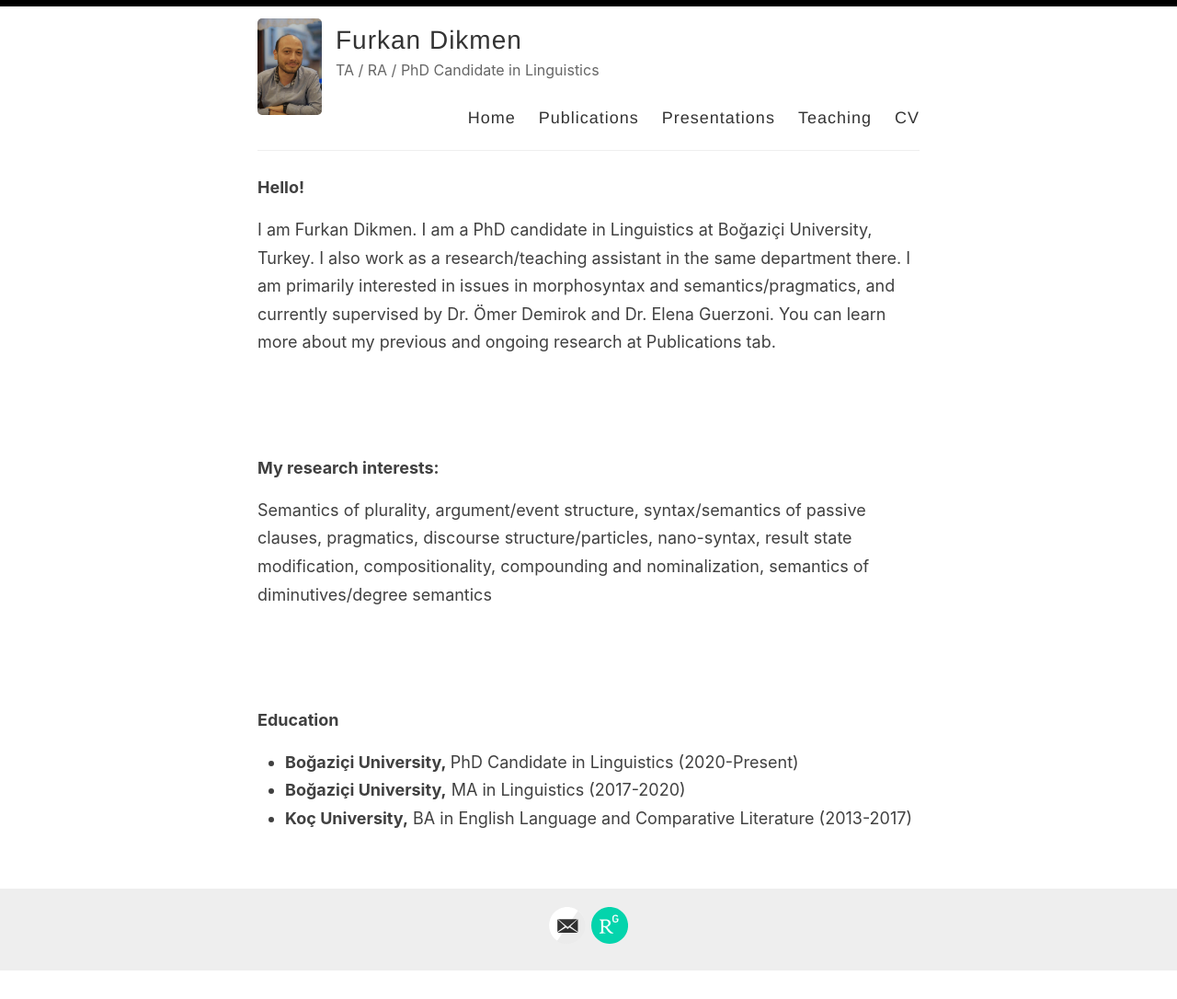
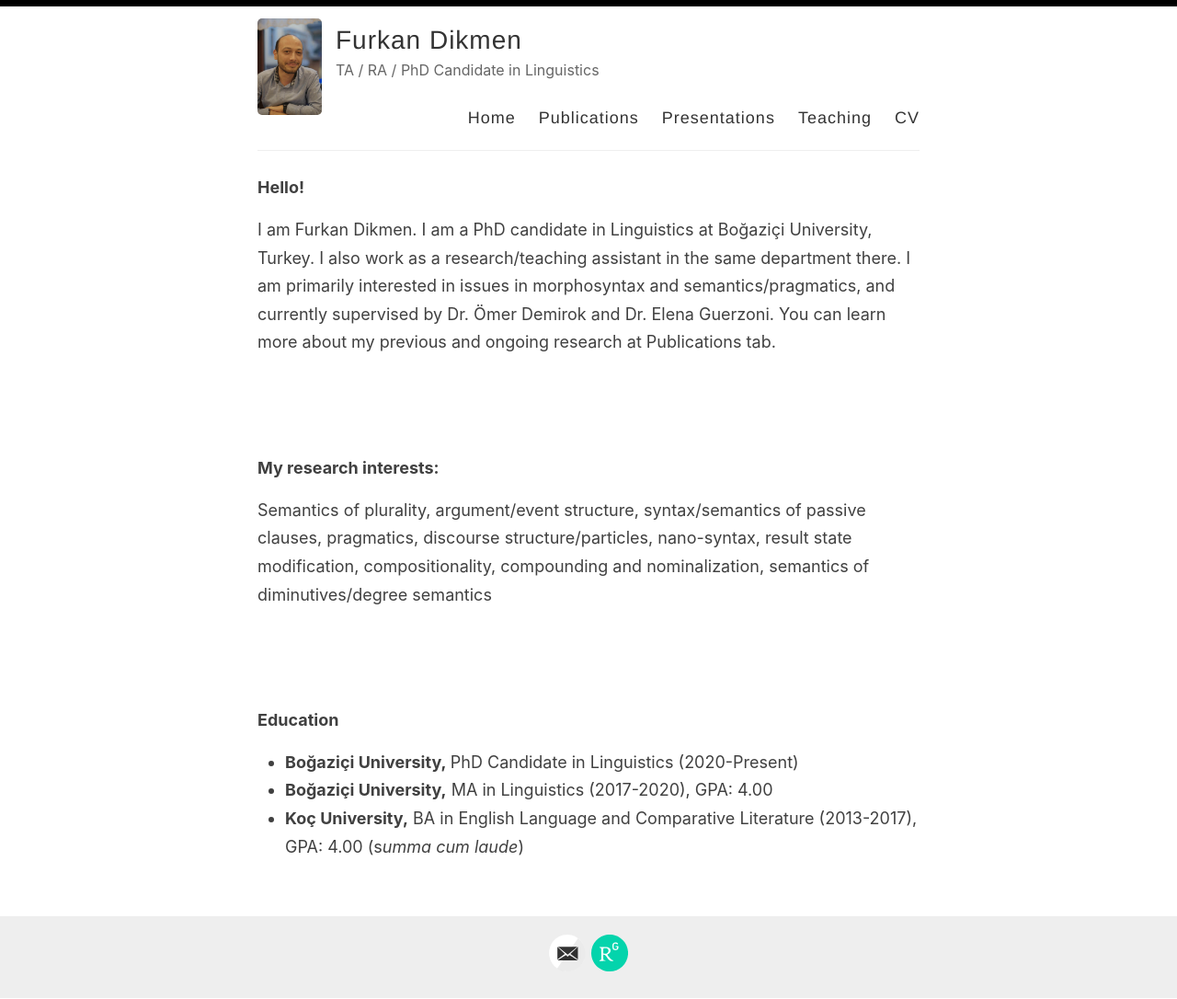
Before and after one commit to furkandikmen/furkandikmen.github.io, a Jekyll site: the page built from index.html, in a window 1280 px wide. Shown: the whole page at 92% size. Built offline with Jekyll 4.4.1, drawn with Linux system fonts in a browser that asks for light colours; the list of posts is cut into pages by our own code; before the commit the page ends 1055 px from its top, so only the background shows below that.

Commit message:
Update index.html

```diff
--- a/index.html
+++ b/index.html
@@ -19,6 +19,6 @@ layout: default
 <p><strong>Education</strong></p>
 <ul>
     <li><strong>Boğazi&ccedil;i University,&nbsp;</strong>PhD Candidate in Linguistics (2020-Present)</li>
-    <li><strong>Boğazi&ccedil;i University,</strong> MA in Linguistics (2017-2020)</li>
-    <li><strong>Ko&ccedil; University,</strong> BA in English Language and Comparative Literature (2013-2017)</li>
+    <li><strong>Boğazi&ccedil;i University,</strong> MA in Linguistics (2017-2020), GPA: 4.00</li>
+    <li><strong>Ko&ccedil; University,</strong> BA in English Language and Comparative Literature (2013-2017), GPA: 4.00 (s<em>umma cum laude</em>)</li>
 </ul>
```
